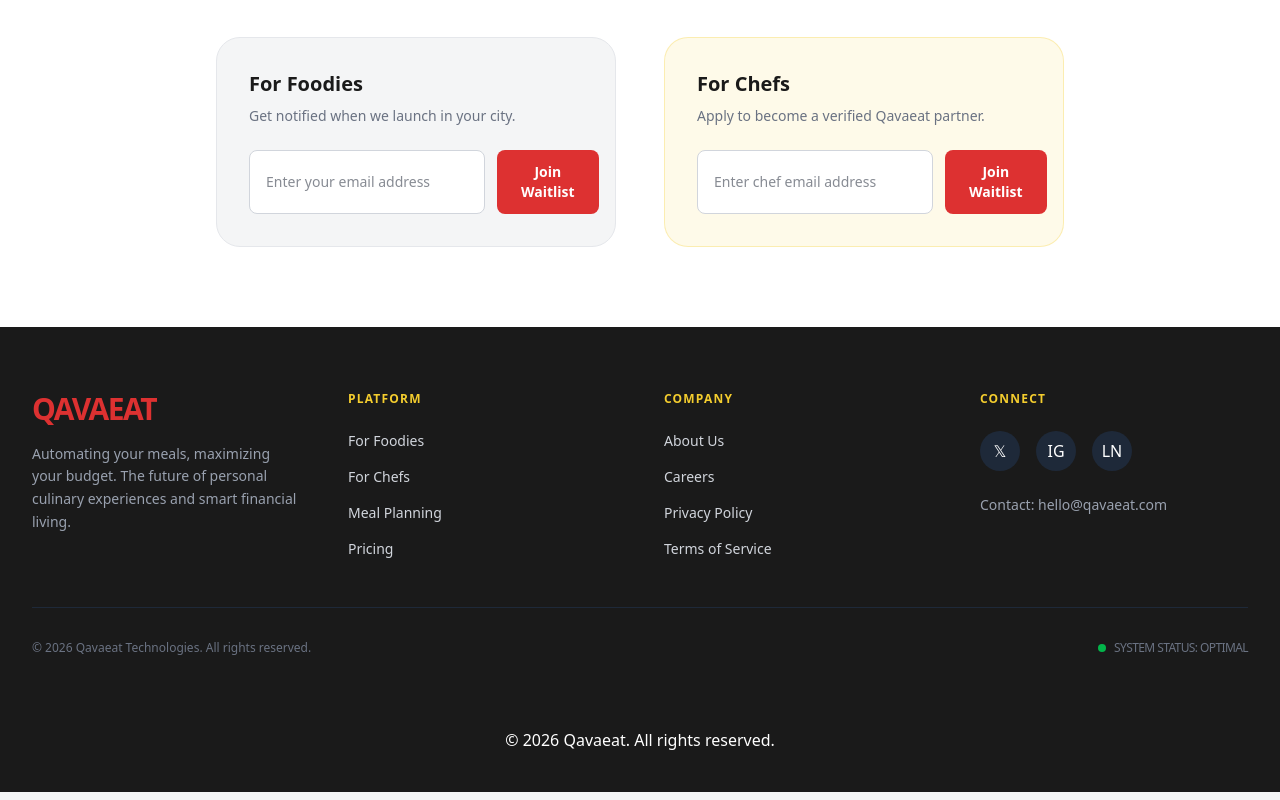
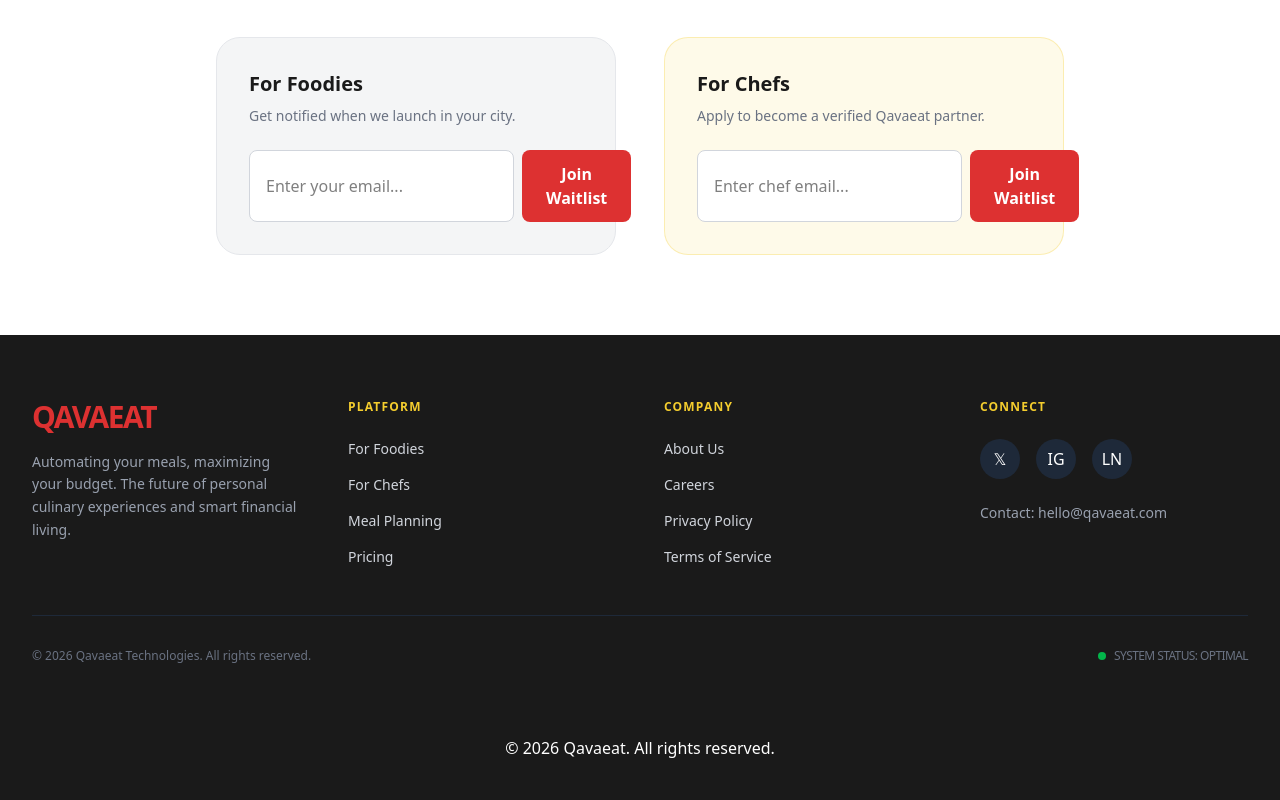
Before and after one commit to Keith-koki77/Chef_waitinglist, a React (Vite) app: page / in a window 1280 px wide. Shown: the part 3055-3855 px from the top of the page. Built offline with nearby package versions, Linux system fonts and the light colour scheme.

Commit message:
updates made

```diff
--- a/src/components/WaitlistForm.jsx
+++ b/src/components/WaitlistForm.jsx
@@ -1,33 +1,21 @@
-import { useState } from "react";
-import Success from "./Success.jsx";
+import { useState } from 'react';
+import Success from './Success.jsx'; // Import the new component
 
 export default function WaitlistForm({ type }) {
-  const [email, setEmail] = useState("");
+  const [email, setEmail] = useState('');
   const [submitted, setSubmitted] = useState(false);
 
-  const formName = `waitlist-${type}`;
-
-  const handleSubmit = async (e) => {
+  const handleSubmit = (e) => {
     e.preventDefault();
-
     const formData = new FormData(e.target);
 
-    try {
-      const response = await fetch("/", {
-        method: "POST",
-        body: new URLSearchParams(formData).toString(),
-      });
-
-      if (!response.ok) {
-        throw new Error("Netlify form submission failed");
-      }
-
-      setSubmitted(true);
-      setEmail("");
-    } catch (error) {
-      console.error(error);
-      alert("Something went wrong. Please try again.");
-    }
+    fetch("/", {
+      method: "POST",
+      headers: { "Content-Type": "application/x-www-form-urlencoded" },
+      body: new URLSearchParams(formData).toString(),
+    })
+      .then(() => setSubmitted(true))
+      .catch((error) => alert("Submission failed: " + error));
   };
 
   if (submitted) {
@@ -36,38 +24,25 @@ export default function WaitlistForm({ type }) {
 
   return (
     <form
-      name={formName}
+      name={`waitlist-${type}`}
       method="POST"
       data-netlify="true"
-      data-netlify-honeypot="bot-field"
       onSubmit={handleSubmit}
-      className="flex w-full max-w-md flex-col gap-3 sm:flex-row"
+      className="flex flex-col sm:flex-row gap-2 w-full max-w-md"
     >
-      {/* Netlify required hidden input */}
-      <input type="hidden" name="form-name" value={formName} />
-
-      {/* Honeypot */}
-      <input type="hidden" name="bot-field" />
-
+      <input type="hidden" name="form-name" value={`waitlist-${type}`} />
       <input
         type="email"
         name="email"
+        placeholder={type === 'chef' ? "Enter chef email..." : "Enter your email..."}
+        className="flex-1 px-4 py-3 rounded-lg border border-gray-300 focus:outline-none focus:ring-2 focus:ring-primary bg-white text-black"
         required
         value={email}
         onChange={(e) => setEmail(e.target.value)}
-        placeholder={
-          type === "chef"
-            ? "Enter chef email address"
-            : "Enter your email address"
-        }
-        className="flex-1 rounded-lg border border-gray-300 bg-white px-4 py-3 text-sm text-gray-900
-                   focus:border-primary focus:outline-none focus:ring-2 focus:ring-primary/40"
       />
-
       <button
         type="submit"
-        className="rounded-lg bg-primary px-6 py-3 text-sm font-semibold text-white
-                   transition-colors hover:bg-red-700"
+        className="bg-primary hover:bg-red-700 text-white font-bold py-3 px-6 rounded-lg transition-colors cursor-pointer"
       >
         Join Waitlist
       </button>
--- a/src/index.html
+++ b/src/index.html
@@ -1,38 +1,12 @@
 <!DOCTYPE html>
 <html lang="en">
-  <head>
-    <meta charset="UTF-8" />
-    <meta name="viewport" content="width=device-width, initial-scale=1.0" />
-    <title>Qavaeat | Effortless Meal Planning</title>
-  </head>
-  <body>
-    <div id="root"></div>
-    <script type="module" src="/src/main.jsx"></script>
-
-    <!-- Netlify Ghost Form: User Waitlist -->
-    <form
-      name="waitlist-user"
-      method="POST"
-      data-netlify="true"
-      data-netlify-honeypot="bot-field"
-      hidden
-    >
-      <input type="hidden" name="form-name" value="waitlist-user" />
-      <input type="text" name="bot-field" />
-      <input type="email" name="email" />
-    </form>
-
-    <!-- Netlify Ghost Form: Chef Waitlist -->
-    <form
-      name="waitlist-chef"
-      method="POST"
-      data-netlify="true"
-      data-netlify-honeypot="bot-field"
-      hidden
-    >
-      <input type="hidden" name="form-name" value="waitlist-chef" />
-      <input type="text" name="bot-field" />
-      <input type="email" name="email" />
-    </form>
-  </body>
+<head>
+    <meta charset="UTF-8">
+    <link rel="stylesheet" href="index.css">
+    <meta name="viewport" content="width=<device-width>, initial-scale=1.0">
+    <title>Document</title>
+</head>
+<body>
+    <script src="main.jsx"></script>
+</body>
 </html>
```
